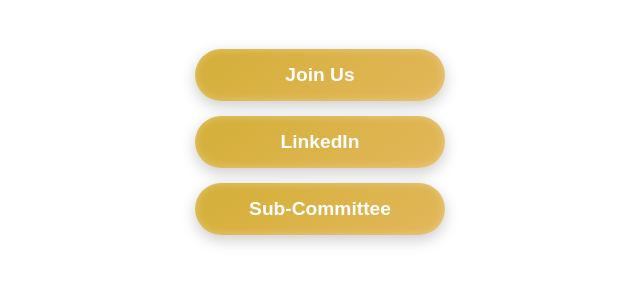
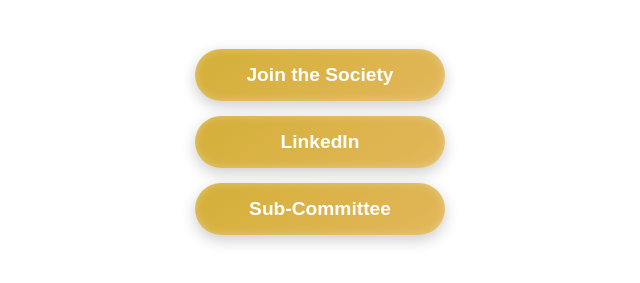
Before and after one commit to hwsas/SAS_Links, a plain HTML site: page index.html in a window 1280 px wide. Shown: the part 379-662 px from the top of the page, without its empty margins (320-960 px from the left). Drawn offline with Linux system fonts and the light colour scheme.

Commit message:
Update index.html

```diff
--- a/index.html
+++ b/index.html
@@ -14,7 +14,7 @@
       <p>Your link to all things SAS</p>
     </div>
     <div class="links">
-      <a href="https://forms.office.com/Pages/ResponsePage.aspx?id=8l9CbGVo30Kk245q9jSBPVvVKFNrvAZFstqWO7fNo51UQ09EMThQQllRR1lSODFWMEtUQlI2WVUzNy4u" class="button">Join Us</a>
+      <a href="https://forms.office.com/Pages/ResponsePage.aspx?id=8l9CbGVo30Kk245q9jSBPVvVKFNrvAZFstqWO7fNo51UQ09EMThQQllRR1lSODFWMEtUQlI2WVUzNy4u" class="button">Join the Society</a>
       <a href="https://www.linkedin.com/company/hwsas/" class="button">LinkedIn</a>
       <a href="https://forms.office.com/e/LUkz8jZNQs" class="button">Sub-Committee</a>
     </div>
```
